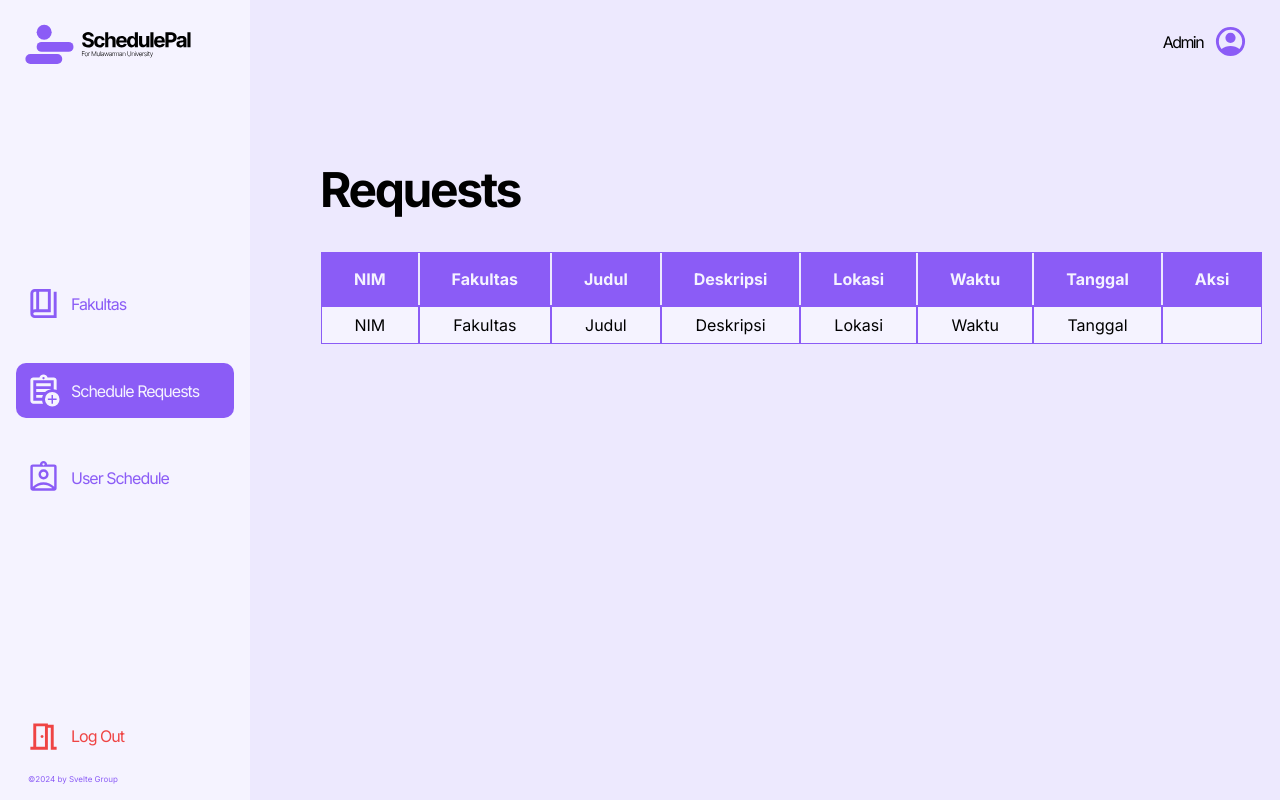
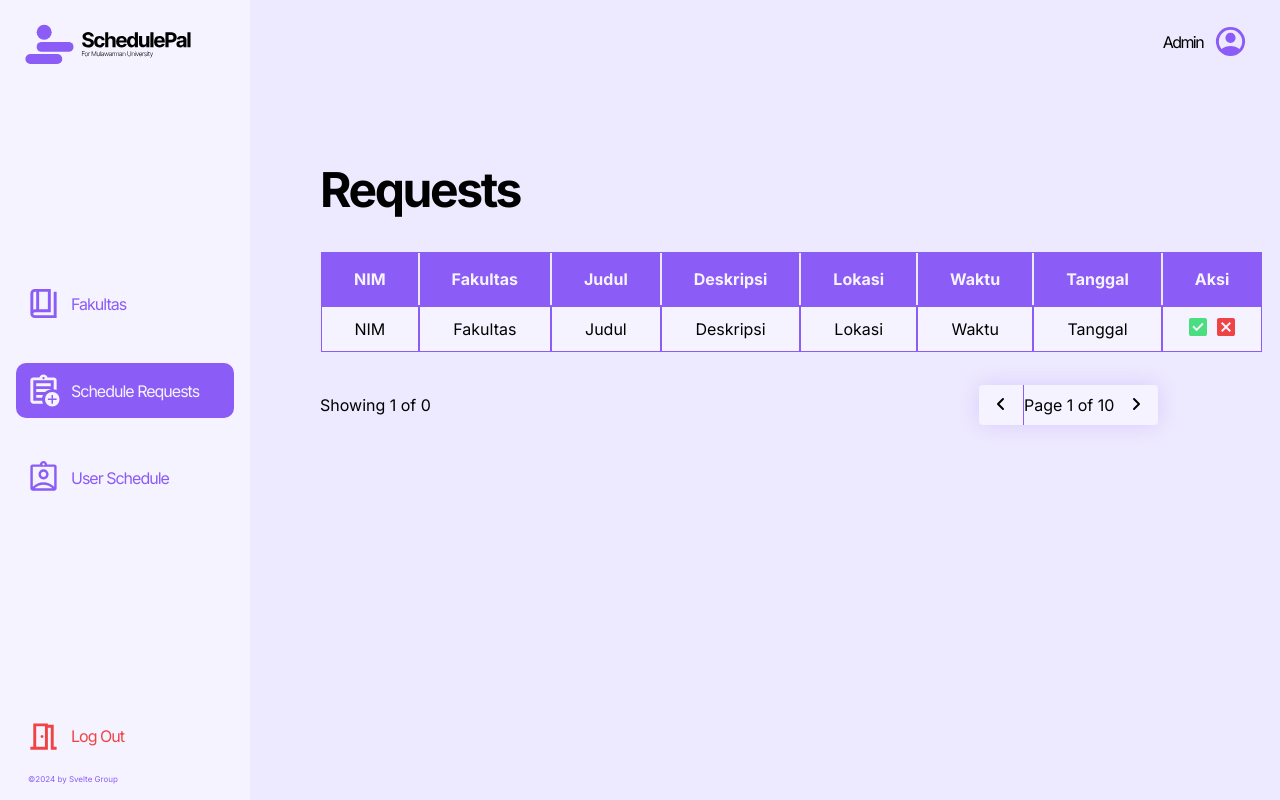
Before and after one commit to zx-zee04/SchedulePal, a PHP site: page /requests.php in a window 1280 px wide. Run offline with PHP 8.4, Linux system fonts and the light colour scheme.

Commit message:
schedule request

```diff
--- a/requests.php
+++ b/requests.php
@@ -37,10 +37,58 @@
                     <td>Waktu</td>
                     <td>Tanggal</td>
                     <td>
-                        <a href=""><button></button></a>
+                        <a href="">
+                            <button><svg xmlns="http://www.w3.org/2000/svg" height="24px" viewBox="0 -960 960 960" width="24px" fill="#4ADE80"><path d="m424-312 282-282-56-56-226 226-114-114-56 56 170 170ZM200-120q-33 0-56.5-23.5T120-200v-560q0-33 23.5-56.5T200-840h560q33 0 56.5 23.5T840-760v560q0 33-23.5 56.5T760-120H200Z"/></svg></button>
+                        </a>
+                        <a href="">
+                            <button><svg xmlns="http://www.w3.org/2000/svg" height="24px" viewBox="0 -960 960 960" width="24px" fill="#EF4444"><path d="m336-280 144-144 144 144 56-56-144-144 144-144-56-56-144 144-144-144-56 56 144 144-144 144 56 56ZM200-120q-33 0-56.5-23.5T120-200v-560q0-33 23.5-56.5T200-840h560q33 0 56.5 23.5T840-760v560q0 33-23.5 56.5T760-120H200Z"/></svg></button>
+                        </a>
                     </td>
                 </tr>
             </tbody>
+        </table>
+        <div class="bottom-container">
+            <p>Showing 1 of 0</p>
+            <div class="pagination">
+                <button type="button">
+                    <svg
+                    xmlns="http://www.w3.org/2000/svg"
+                    width="12"
+                    height="12"
+                    viewBox="0 0 24 24"
+                    >
+                    <path
+                        fill="none"
+                        stroke="currentColor"
+                        stroke-linecap="round"
+                        stroke-linejoin="round"
+                        stroke-width="2"
+                        d="m14 7l-5 5l5 5"
+                    />
+                    </svg>
+                </button>
+                <div>Page 1 of 10</div>
+                <button type="button">
+                    <svg
+                    xmlns="http://www.w3.org/2000/svg"
+                    width="12"
+                    height="12"
+                    viewBox="0 0 24 24"
+                    >
+                    <g transform="translate(24 0) scale(-1 1)">
+                        <path
+                        fill="none"
+                        stroke="currentColor"
+                        stroke-linecap="round"
+                        stroke-linejoin="round"
+                        stroke-width="2"
+                        d="m14 7l-5 5l5 5"
+                        />
+                    </g>
+                    </svg>
+                </button>
+            </div>
+        </div>
     </div>
 </body>
 </html>
```
Also changed, not shown: img/check_box_24dp_4ADE80_FILL1_wght400_GRAD0_opsz24.svg (added), img/disabled_by_default_24dp_EF4444_FILL1_wght400_GRAD0_opsz24.svg (added).
